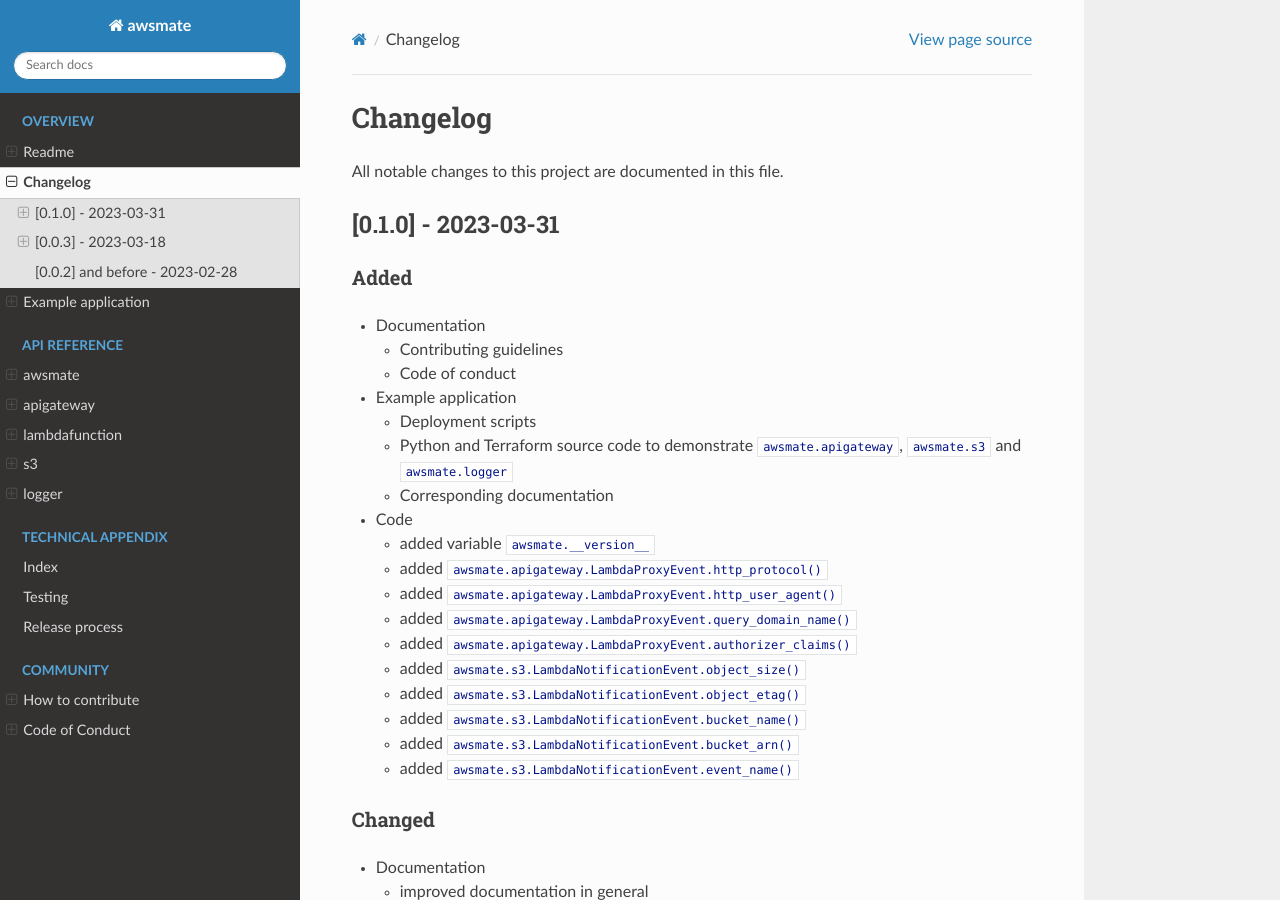
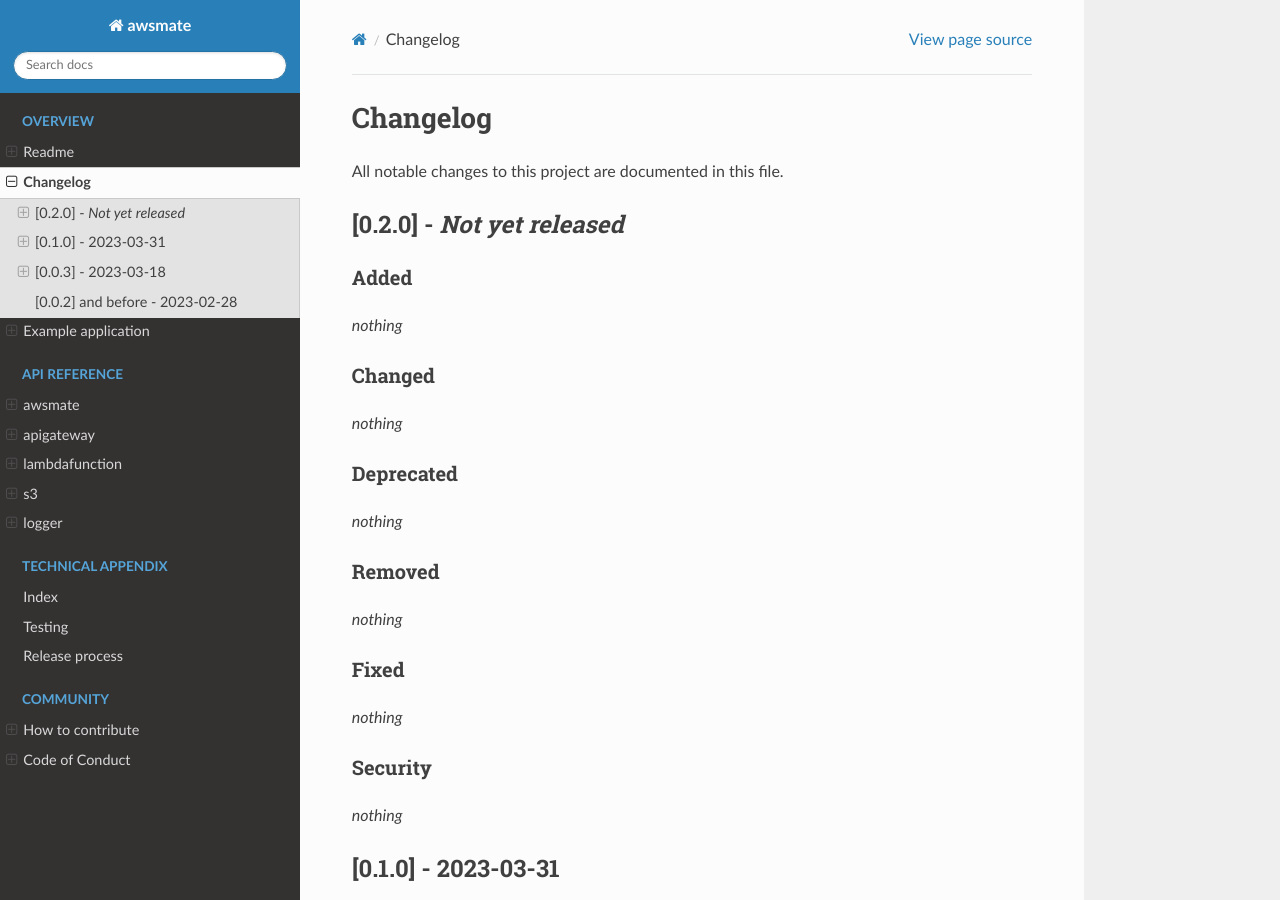
Before and after one commit to shlublu/awsmate, a Sphinx documentation site: the page built from docs/source/changelog.rst, in a window 1280 px wide and 900 px high. Built offline with Sphinx 7.4.7 and the Read the Docs theme 2.0.0, drawn with Linux system fonts in a browser that asks for light colours.

Commit message:
Initiated 0.2.0

```diff
--- a/CHANGELOG.md
+++ b/CHANGELOG.md
@@ -1,4 +1,30 @@
 All notable changes to this project are documented in this file.
+
+## [0.2.0] - *Not yet released*
+
+### Added
+
+*nothing*
+
+### Changed
+
+*nothing*
+
+### Deprecated
+
+*nothing*
+
+### Removed
+
+*nothing*
+
+### Fixed
+
+*nothing*
+
+### Security
+
+*nothing*
 
 ## [0.1.0] - 2023-03-31
 
--- a/docs/source/release_process.rst
+++ b/docs/source/release_process.rst
@@ -13,4 +13,8 @@ Release process
 * PR and merge into master
 * Set commit tag
 * PyPi release: as per https://packaging.python.org/en/latest/tutorials/packaging-projects/
+   * python3 -m pip install --upgrade build
+   * python3 -m build
+   * python3 -m pip install --upgrade twine
+   * python3 -m twine upload dist/awsmate-<version>* (use __token__)
 * Readthedocs: maintain versions (help in https://docs.readthedocs.io/en/stable/tutorial/)
--- a/pyproject.toml
+++ b/pyproject.toml
@@ -4,7 +4,7 @@ build-backend = "hatchling.build"
 
 [project]
 name = "awsmate"
-version = "0.1.0"
+version = "0.2.0"
 authors = [
     { name="Vincent Poulain (Shlublu)", email="shlublu@yahoo.fr" },
 ]
--- a/src/awsmate/__init__.py
+++ b/src/awsmate/__init__.py
@@ -1,4 +1,4 @@
-__version__ = '0.1.0'
+__version__ = '0.2.0'
 """
 awsmate version number as a ``str``.
 """
```
